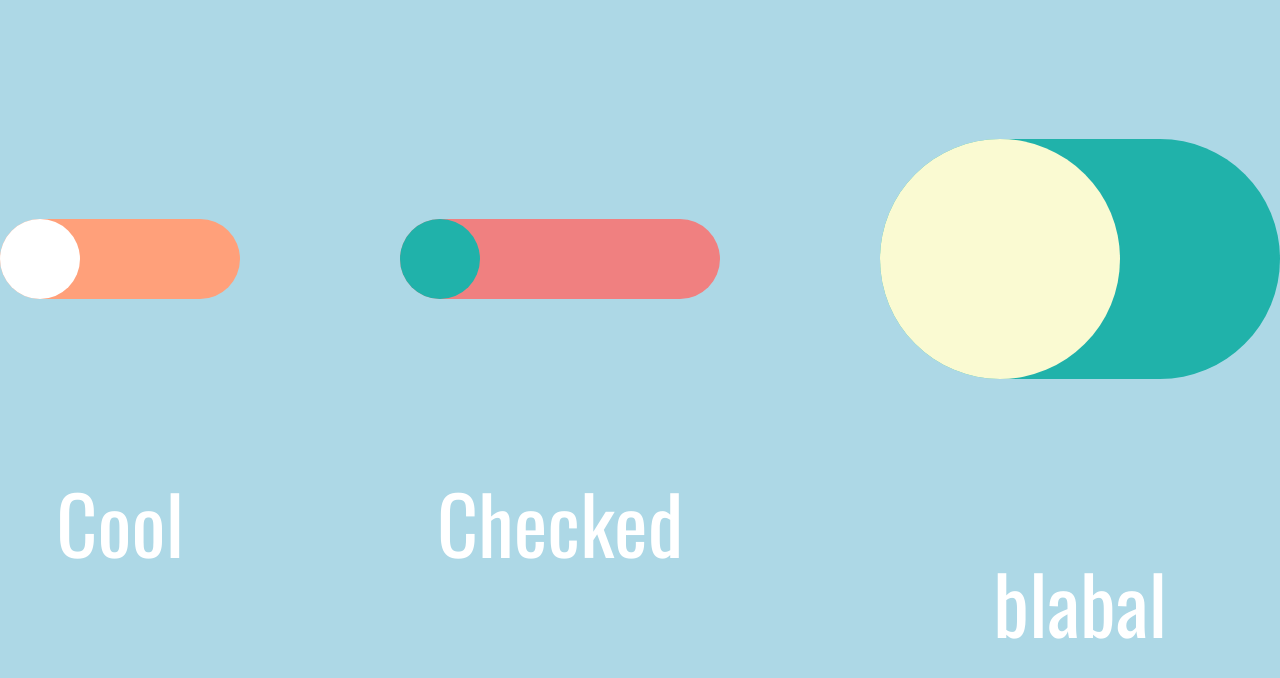
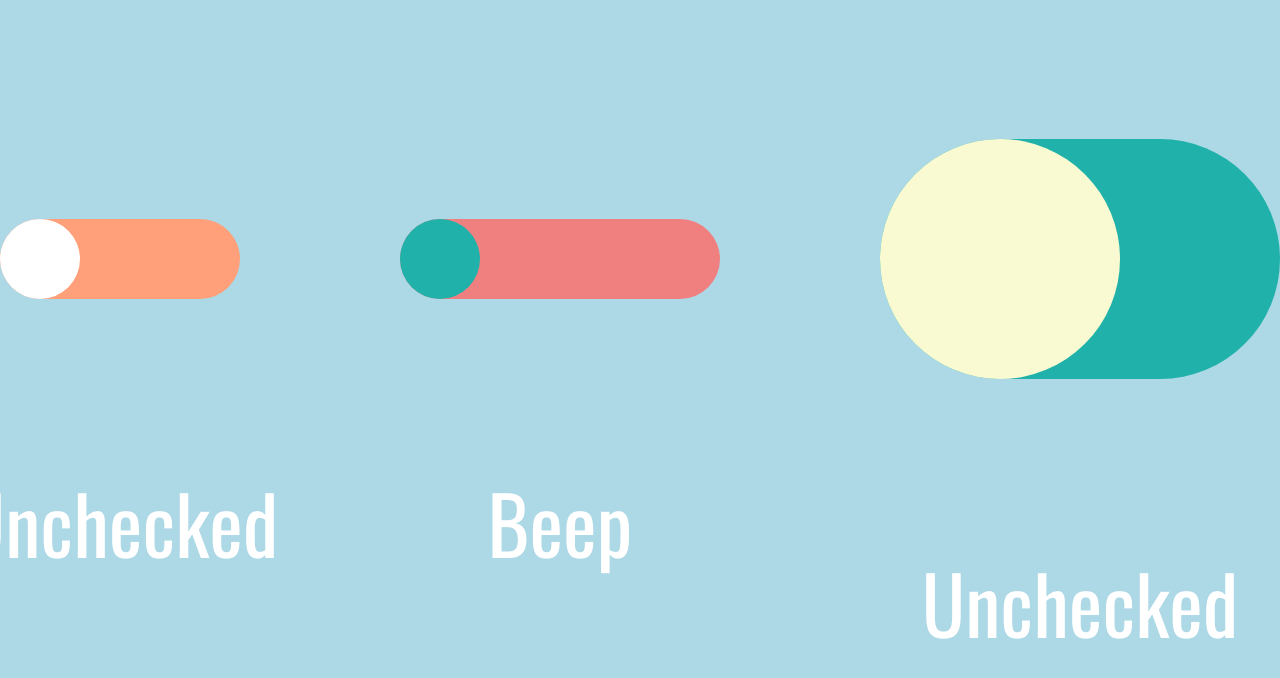
Before and after one commit to joseazevedo88/react-toggle, a React (Create React App) app: page / in a window 1280 px wide. Shown: the top 678 px of the page. Built offline with nearby package versions, Linux system fonts and the light colour scheme.

Commit message:
Implement render props

```diff
--- a/src/App.js
+++ b/src/App.js
@@ -22,6 +22,7 @@ function App() {
       <Body>
         <CheckboxWrapper>
           <Input
+            render={checked => (!checked ? "Unchecked" : "Checked")}
             type="checkbox"
             bg={theme.colors.salmon}
             height={theme.sizes.sm}
@@ -34,6 +35,7 @@ function App() {
         </CheckboxWrapper>
         <CheckboxWrapper>
           <Input
+            render={checked => (!checked ? "Beep" : "Boop")}
             type="checkbox"
             bg={theme.colors.coral}
             height={theme.sizes.sm}
@@ -46,6 +48,7 @@ function App() {
         </CheckboxWrapper>
         <CheckboxWrapper>
           <Input
+            render={checked => (!checked ? "Unchecked" : "Checked")}
             type="checkbox"
             bg={theme.colors.seagreen}
             height={theme.sizes.md}
--- a/src/Input.js
+++ b/src/Input.js
@@ -58,7 +58,7 @@ const Ball = styled.div`
   ${fontFamily};
 `;
 
-const LabelStyle = styled.p`
+const Label = styled.p`
   font-family: "Oswald";
   font-size: 5rem;
   text-align: center;
@@ -72,6 +72,8 @@ export function Input(props) {
     setChecked(!checked);
   };
 
+  console.log(props);
+
   return (
     <div style={{ position: "relative" }}>
       <InputStyle
@@ -83,10 +85,8 @@ export function Input(props) {
         onClick={onClick}
       />
       <Ball
-        className={!checked ? "" : props.right}
         height={props.height}
         parentWidth={props.width}
-        calc={css`calc(parentWidth - height)`}
         width={props.height}
         m={props.m}
         background={props.ballbg}
@@ -94,14 +94,7 @@ export function Input(props) {
         onClick={onClick}
         checked={checked}
       />
-      {/* <Label>{checked ? "Checked" : "Unchecked"}</Label> */}
-      <Label label={props.label} />
+      <Label>{props.render ? props.render(checked) : ""}</Label>
     </div>
   );
 }
-
-export function Label(props) {
-  const [text, setText] = useState(props.label);
-
-  return <LabelStyle>{text}</LabelStyle>;
-}
```
